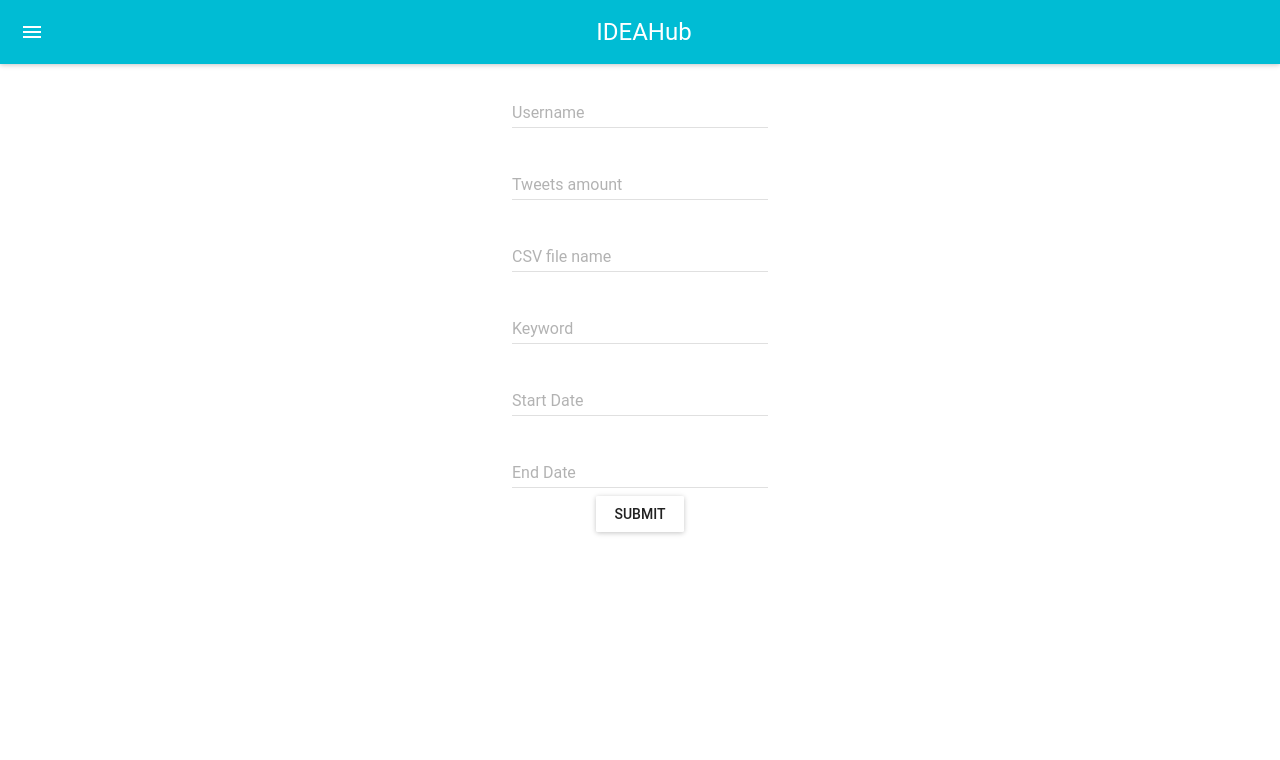
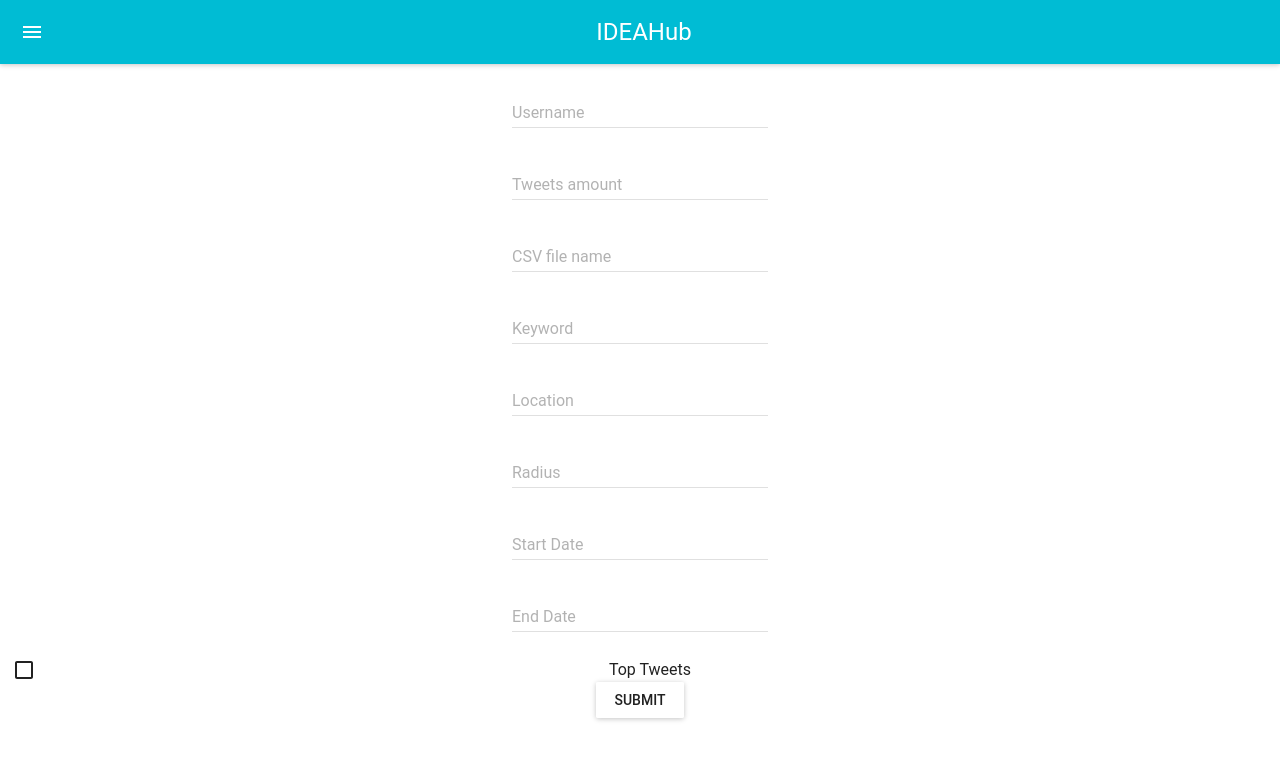
Before and after one commit to jtizon001/ideahub, a React (Create React App) app in the folder static/: page / in a window 1280 px wide. Shown: the top 760 px of the page. Built offline with nearby package versions, Linux system fonts and the light colour scheme.

Commit message:
Update for testing

```diff
--- a/static/src/App.js
+++ b/static/src/App.js
@@ -5,8 +5,12 @@ import AppBar from 'material-ui/AppBar';
 import TextField from 'material-ui/TextField';
 import RaisedButton from 'material-ui/RaisedButton';
 import DatePicker from 'material-ui/DatePicker';
+import Checkbox from 'material-ui/Checkbox'
 
 class App extends Component {
+  state = {
+    checked: false,
+  }
   render() {
     //const{user,tweet_amount,file_name,keyword} = this.state;
     return (
@@ -29,14 +33,22 @@ class App extends Component {
           <TextField hintText="Keyword" floatingLabelText="Keyword"
                 type="text" id="keyword"
                 onChange={this.handleChange.bind(this)}/><br/>
+          <TextField hintText="Location" floatingLabelText="Location"
+                type="text" id="near"
+                onChange={this.handleChange.bind(this)}/><br/>
+          <TextField  hintText="Radius" floatingLabelText="Radius"
+                type="text" id="within"
+                onChange={this.handleChange.bind(this)}/><br/>
           <DatePicker hintText="Start Date" floatingLabelText="Start Date"
                 id="start_date" openToYearSelection={true}
-
                 onChange={this.handleStartDateChange.bind(this)}/>
           <DatePicker hintText="End Date" floatingLabelText="End Date"
                 id="end_date" openToYearSelection={true}
-                onChange={this.handleEndDateChange.bind(this)}/>
-          <RaisedButton label="Submit" type="submit"/>
+                onChange={this.handleEndDateChange.bind(this)}/><br/>
+          <Checkbox label="Top Tweets" checked={this.state.checked}
+                onCheck={this.handleCheck.bind(this)}
+                />
+          <RaisedButton label="Submit" type="submit"/><br/><br/><br/>
         </form>
       </div>
     </MuiThemeProvider>
@@ -50,6 +62,13 @@ class App extends Component {
     var format_date=date.getFullYear()+"-"+(date.getMonth()+1)+ "-" + date.getDate();
     this.setState({'start_date': format_date});
   }
+  handleCheck(){
+    this.setState((oldState) => {
+      return {
+        checked: !oldState.checked,
+      };
+    });
+  }
   handleEndDateChange(e,date){
     var format_date=date.getFullYear()+"-"+(date.getMonth()+1)+ "-" + date.getDate();
     this.setState({'end_date': format_date});
@@ -57,14 +76,22 @@ class App extends Component {
   handleSubmit(e){
     e.preventDefault();
     console.log(this.state);
-    fetch('http://127.0.0.1:5000/api/byKeyword', {
+    fetch('http://127.0.0.1:5000/api/form', {
       method: 'POST',
       headers: new Headers(
          {"Content-Type": "application/json"}
       ),
       body: JSON.stringify(this.state),
     }).then(function (result) {
-    console.log(result.user);
+    console.log('csv ready');
+    });
+    fetch('http://127.0.0.1:5000/api/sentiment', {
+      method: 'POST',
+      headers: new Headers(
+         {"Content-Type": "application/json"}
+      ),
+    }).then(function (result) {
+    console.log('ok');
     });
   }
 }
```
Also changed, not shown: 2 other files (tests, documents, lock files or other folders).
